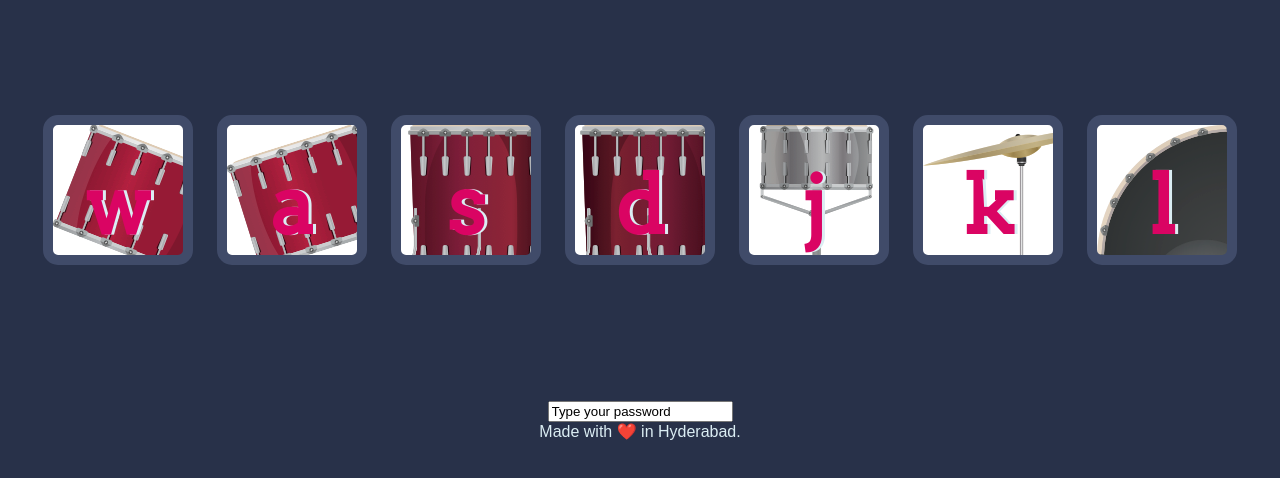
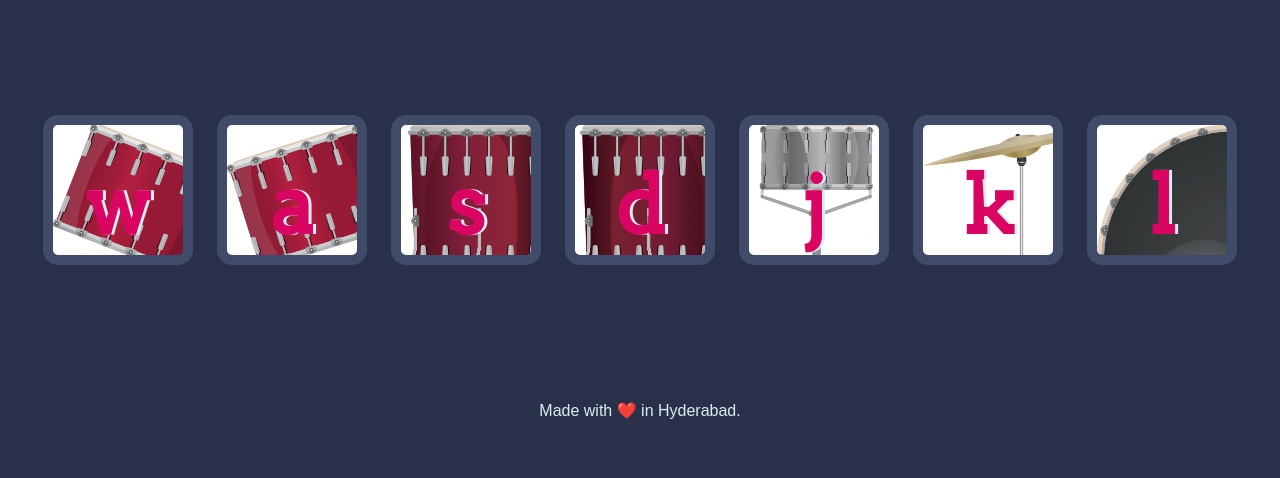
Before and after one commit to rocky-KGF/drumkit2, a plain HTML site: page index.html in a window 1280 px wide. Shown: the part 174-652 px from the top of the page. Drawn offline with Linux system fonts and the light colour scheme.

Commit message:
Update index.html

```diff
--- a/index.html
+++ b/index.html
@@ -21,7 +21,7 @@
     <button class="l drum">l</button>
   </div>
 
-  <input type="text" name="password" value="Type your password">
+
 
   <footer>
     Made with ❤️ in Hyderabad.
```
